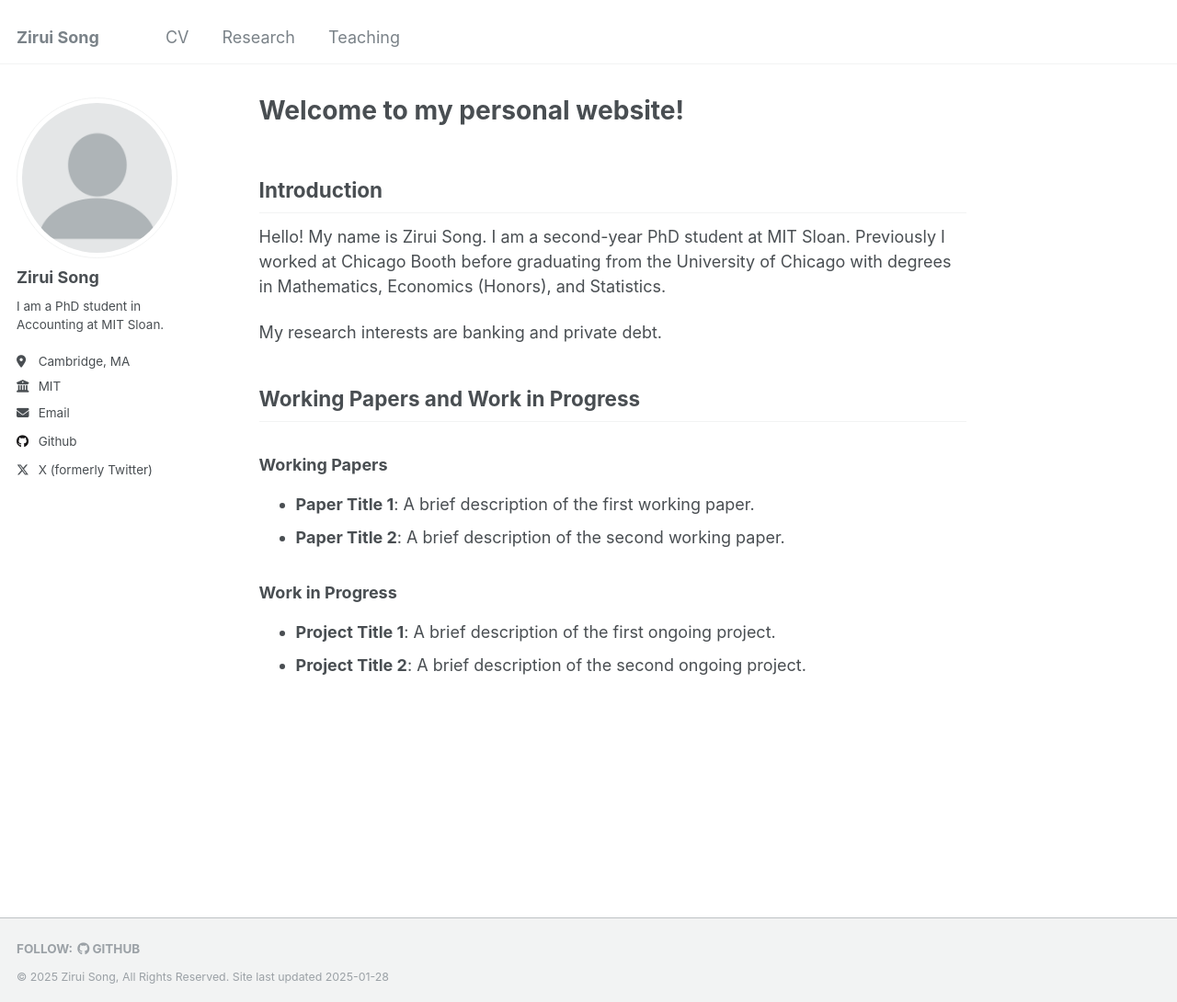
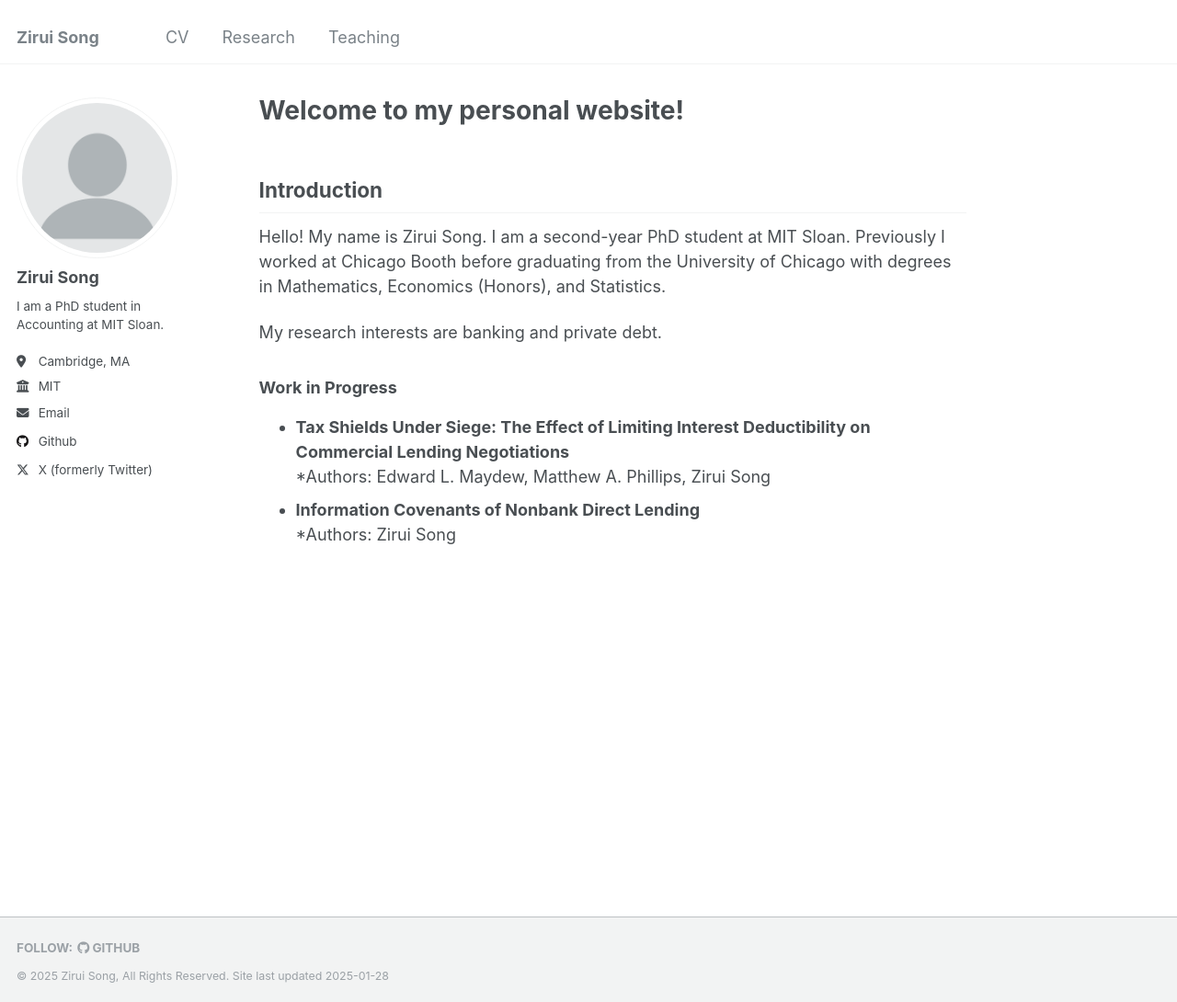
Before and after one commit to zirui-song/zirui-song.github.io, a Jekyll site: the page built from _pages/about.md, in a window 1280 px wide and 1090 px high. Shown: the whole window at 92% size. Built offline with Jekyll 4.4.1, drawn with Linux system fonts in a browser that asks for light colours.

Commit message:
Update about.md

```diff
--- a/_pages/about.md
+++ b/_pages/about.md
@@ -13,12 +13,8 @@ Hello! My name is Zirui Song. I am a second-year PhD student at MIT Sloan. Previ
 
 My research interests are banking and private debt.
 
-## Working Papers and Work in Progress
-
-### Working Papers
-- **Paper Title 1**: A brief description of the first working paper.
-- **Paper Title 2**: A brief description of the second working paper.
-
 ### Work in Progress
-- **Project Title 1**: A brief description of the first ongoing project.
-- **Project Title 2**: A brief description of the second ongoing project.
+- **Tax Shields Under Siege: The Effect of Limiting Interest Deductibility on Commercial Lending Negotiations**
+  *Authors: Edward L. Maydew, Matthew A. Phillips, Zirui Song
+- **Information Covenants of Nonbank Direct Lending**
+  *Authors: Zirui Song
```
